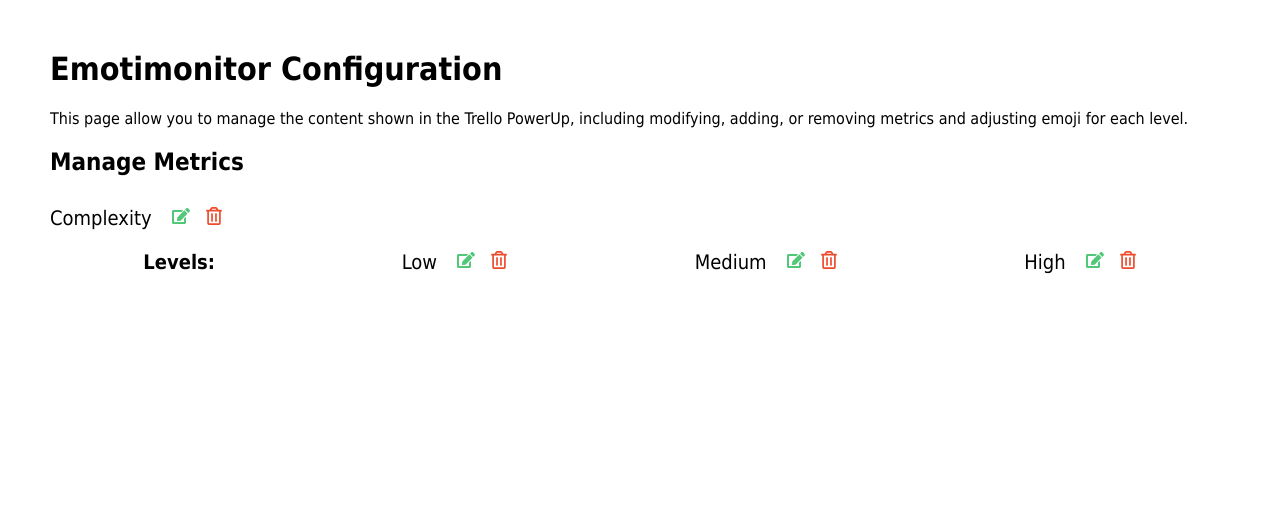
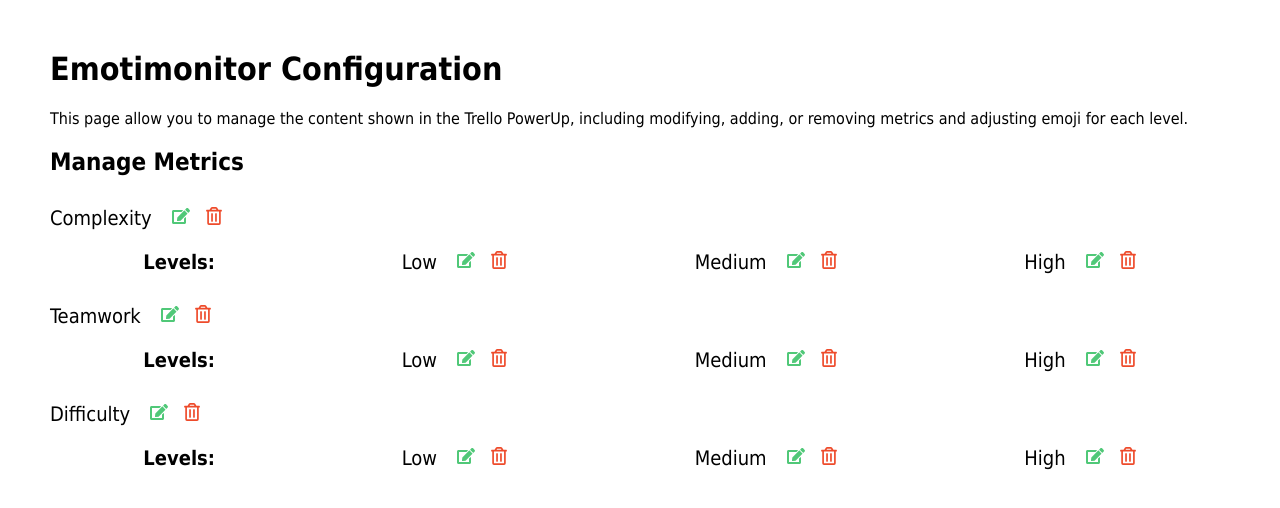
Before and after one commit to sttanminh/emotionmonitor-dashboard, a Next.js app: page /config in a window 1280 px wide. Shown: the top 508 px of the page. Built offline with nearby package versions, Linux system fonts and the light colour scheme.

Commit message:
dynamic mapping metrics (metricName) to the page

```diff
--- a/components/metricsSetting/metricsSetting.tsx
+++ b/components/metricsSetting/metricsSetting.tsx
@@ -2,13 +2,15 @@ import React from "react"
 import styles from "./metricsSetting.module.css"; // Import the CSS module
 import { FaEdit, FaRegTrashAlt } from 'react-icons/fa';
 import Link from 'next/link';
+import { Button } from "semantic-ui-react";
 
 interface MetricsSettingProps {
+    metricName: string,
 }
 
-const MetricsSetting: React.FC<MetricsSettingProps> = () => {
+const MetricsSetting: React.FC<MetricsSettingProps> = ({ metricName }) => {
     return (
-        <div className={styles.metricContainer}>Complexity
+        <div className={styles.metricContainer}>{metricName}
             <Link href="/">
                 <FaEdit size={18} style={{ color: "#50C878", marginLeft: "20px" }} />
                 <FaRegTrashAlt size={18} style={{ color: "#EE4B2B", marginLeft: "15px" }} />
--- a/pages/config.tsx
+++ b/pages/config.tsx
@@ -2,13 +2,72 @@ import React from 'react';
 import MetricsSetting from "../components/metricsSetting/metricsSetting"
 
 const ConfigurationPage = () => {
+
+    var projectData = {
+        projectid: '643d2f9487baeec2c1c0c2d1',
+        metrics: [
+            {
+                metricName: 'Complexity',
+                levels: [
+                    {
+                        levelLabel: "Low",
+                        levelOrder: 1
+                    }, {
+                        levelLabel: "Medium",
+                        levelOrder: 2
+                    }, {
+                        levelLabel: "High",
+                        levelOrder: 3
+                    }
+                ],
+                metricId: '64f6c424d4c684fa3223598d'
+            },
+            {
+                metricName: 'Teamwork',
+                levels: [
+                    {
+                        levelLabel: "Low",
+                        levelOrder: 1
+                    }, {
+                        levelLabel: "Medium",
+                        levelOrder: 2
+                    }, {
+                        levelLabel: "High",
+                        levelOrder: 3
+                    }
+                ],
+                metricId: ''
+            },
+            {
+                metricName: 'Difficulty',
+                levels: [
+                    {
+                        levelLabel: "Low",
+                        levelOrder: 1
+                    }, {
+                        levelLabel: "Medium",
+                        levelOrder: 2
+                    }, {
+                        levelLabel: "High",
+                        levelOrder: 3
+                    }
+                ],
+                metricId: ''
+            }
+        ]
+    }
 
     return (
         <div className="body-config">
             <h1>Emotimonitor Configuration</h1>
             <p>This page allow you to manage the content shown in the Trello PowerUp, including modifying, adding, or removing metrics and adjusting emoji for each level.</p>
             <h2>Manage Metrics</h2>
-            <MetricsSetting/>
+            {
+                // metric is the current element of the projectData.metrics array, index is the index of the current element in the projectData.metrics array
+                projectData.metrics.map((metric, index) => (
+                    <MetricsSetting metricName={metric.metricName}/>
+                ))
+            }
         </div>
     );
 
```
